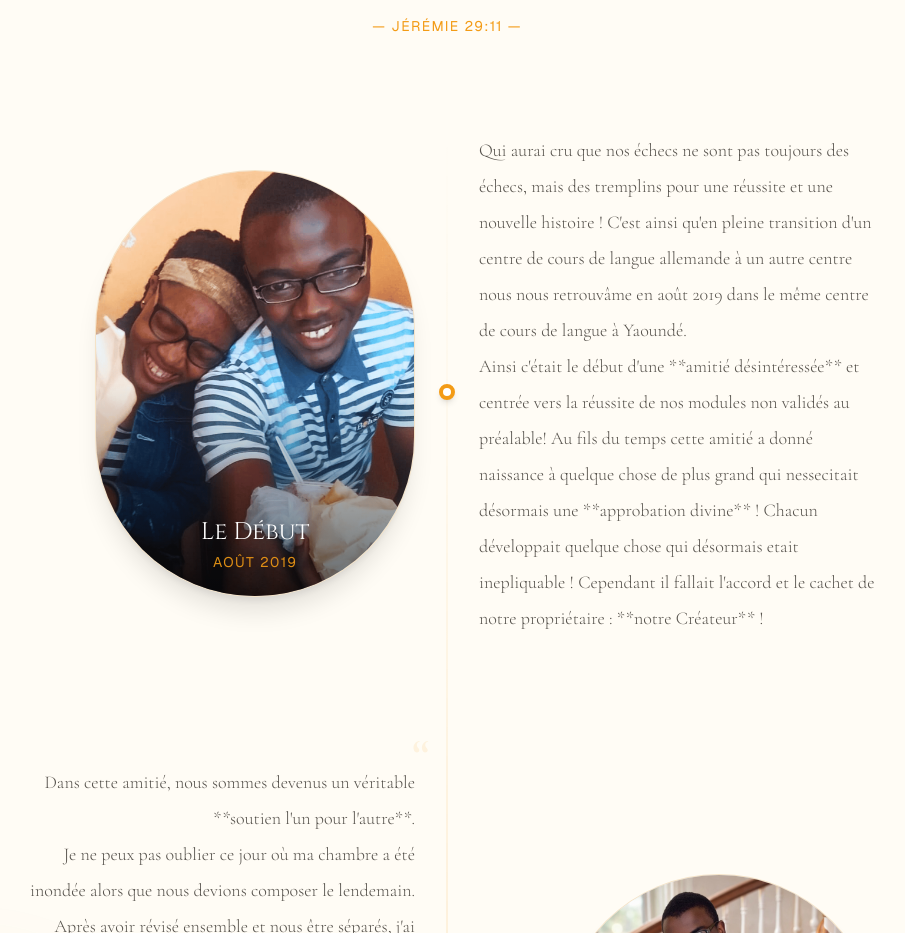
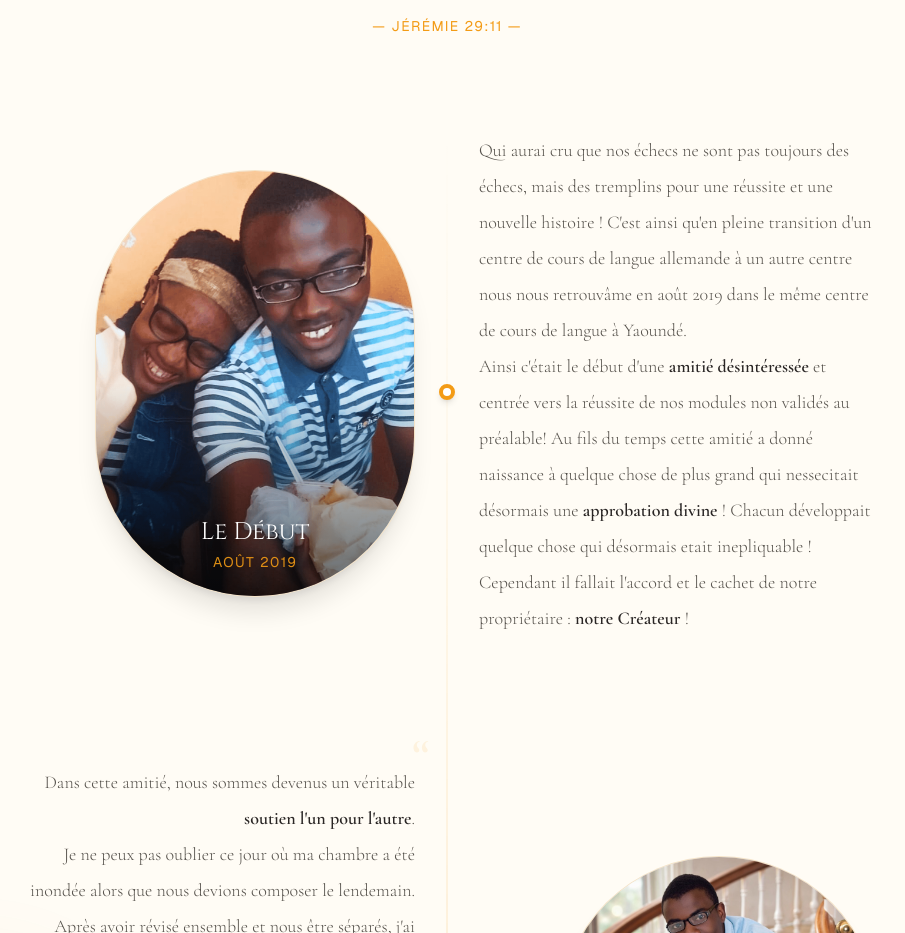
Before and after one commit to kenryalonzo/com.wedding.website, a Next.js app: page / in a window 1280 px wide. Shown: the part 1867-2800 px from the top of the page, without its empty margins (193-1098 px from the left). Built offline with nearby package versions, Linux system fonts and the light colour scheme; no server answers; the database is empty; a web font is replaced by a local one.

Commit message:
feat: Implement scroll reveal functionality and integrate it into various page sections.

```diff
--- a/components/Donation.tsx
+++ b/components/Donation.tsx
@@ -5,6 +5,7 @@ import { useState } from "react";
 import { useLanguage } from "@/components/providers/LanguageContext";
 import { translations } from "@/lib/translations";
 import Image from "next/image";
+import ScrollReveal from "@/components/ScrollReveal";
 
 export default function Donation() {
   const { language } = useLanguage();
@@ -22,6 +23,7 @@ export default function Donation() {
   return (
     <section id="remerciements" className="py-24 relative">
       <div className="container mx-auto px-4 max-w-4xl">
+        <ScrollReveal variant="fade-up">
           <div className="bg-white/40 backdrop-blur-md border border-white/60 p-12 md:p-16 rounded-sm shadow-xl relative overflow-hidden">
             {/* Subtle corner decorations */}
             <div className="absolute top-0 left-0 w-20 h-20 border-t border-l border-gold/30" />
@@ -74,7 +76,9 @@ export default function Donation() {
 
               {/* PayPal Section — QR Code + Link */}
               <div className="flex flex-col items-center text-center space-y-6">
-              <span className="font-serif text-2xl text-stone-700">PayPal</span>
+                <span className="font-serif text-2xl text-stone-700">
+                  PayPal
+                </span>
 
                 {/* QR Code */}
                 <div className="relative group">
@@ -106,13 +110,10 @@ export default function Donation() {
                     paypal.me/CedricLaurel
                   </span>
                 </a>
-
-              <p className="text-xs text-amber-700 bg-amber-50 border border-amber-200 rounded-lg px-3 py-2 max-w-[260px] leading-relaxed">
-                {t.paypalTip}
-              </p>
               </div>
             </div>
           </div>
+        </ScrollReveal>
       </div>
     </section>
   );
--- a/components/SaveTheDate.tsx
+++ b/components/SaveTheDate.tsx
@@ -4,6 +4,7 @@ import Image from "next/image";
 import { useModal } from "@/components/providers/ModalProvider";
 import { useLanguage } from "@/components/providers/LanguageContext";
 import { translations } from "@/lib/translations";
+import ScrollReveal from "@/components/ScrollReveal";
 
 export default function SaveTheDate() {
   const { openRSVP } = useModal();
@@ -19,6 +20,7 @@ export default function SaveTheDate() {
       <div className="container mx-auto px-4 max-w-6xl relative z-10">
         <div className="grid md:grid-cols-2 gap-12 items-center">
           {/* Image on the left */}
+          <ScrollReveal variant="fade-left">
             <div className="relative group">
               <div className="absolute -inset-4 bg-linear-to-br from-gold/20 to-royal-blue/20 rounded-2xl blur-xl group-hover:blur-2xl transition-all duration-500" />
               <div className="relative h-[320px] md:h-[380px] rounded-2xl overflow-hidden shadow-2xl">
@@ -34,8 +36,10 @@ export default function SaveTheDate() {
               <div className="absolute -top-3 -left-3 w-16 h-16 border-t-2 border-l-2 border-gold" />
               <div className="absolute -bottom-3 -right-3 w-16 h-16 border-b-2 border-r-2 border-gold" />
             </div>
+          </ScrollReveal>
 
           {/* Content on the right */}
+          <ScrollReveal variant="fade-right" delay={200}>
             <div className="text-center md:text-left space-y-8">
               {/* Decorative line */}
               <div className="flex items-center justify-center md:justify-start gap-4">
@@ -91,6 +95,7 @@ export default function SaveTheDate() {
                 </p>
               </div>
             </div>
+          </ScrollReveal>
         </div>
       </div>
     </section>
--- /dev/null
+++ b/components/ScrollReveal.tsx
@@ -0,0 +1,65 @@
+"use client";
+
+import { useScrollReveal } from "@/hooks/useScrollReveal";
+import React from "react";
+
+type RevealVariant =
+  | "fade-up"
+  | "fade-left"
+  | "fade-right"
+  | "fade-scale"
+  | "fade-in";
+
+interface ScrollRevealProps {
+  children: React.ReactNode;
+  variant?: RevealVariant;
+  delay?: number;
+  className?: string;
+}
+
+export default function ScrollReveal({
+  children,
+  variant = "fade-up",
+  delay = 0,
+  className = "",
+}: ScrollRevealProps) {
+  const [ref, isVisible] = useScrollReveal<HTMLDivElement>();
+
+  const variantClasses: Record<
+    RevealVariant,
+    { hidden: string; visible: string }
+  > = {
+    "fade-up": {
+      hidden: "opacity-0 translate-y-12",
+      visible: "opacity-100 translate-y-0",
+    },
+    "fade-left": {
+      hidden: "opacity-0 -translate-x-12",
+      visible: "opacity-100 translate-x-0",
+    },
+    "fade-right": {
+      hidden: "opacity-0 translate-x-12",
+      visible: "opacity-100 translate-x-0",
+    },
+    "fade-scale": {
+      hidden: "opacity-0 scale-95",
+      visible: "opacity-100 scale-100",
+    },
+    "fade-in": {
+      hidden: "opacity-0",
+      visible: "opacity-100",
+    },
+  };
+
+  const v = variantClasses[variant];
+
+  return (
+    <div
+      ref={ref}
+      className={`transition-all duration-700 ease-out ${isVisible ? v.visible : v.hidden} ${className}`}
+      style={{ transitionDelay: `${delay}ms` }}
+    >
+      {children}
+    </div>
+  );
+}
--- a/components/Story.tsx
+++ b/components/Story.tsx
@@ -2,12 +2,14 @@
 
 import { useLanguage } from "@/components/providers/LanguageContext";
 import { translations } from "@/lib/translations";
+import ScrollReveal from "@/components/ScrollReveal";
 
 export default function Story() {
   const { language } = useLanguage();
   const t = translations[language].story;
 
   return (
+    <ScrollReveal variant="fade-scale">
       <div className="w-full max-w-sm mx-auto">
         <div className="relative p-7 border border-gold/40 rounded-sm bg-[#e6f0ff]/95 backdrop-blur-sm shadow-2xl">
           <div className="absolute -top-3 -left-3 w-12 h-12 border-t border-l border-gold" />
@@ -30,5 +32,6 @@ export default function Story() {
           </cite>
         </div>
       </div>
+    </ScrollReveal>
   );
 }
--- a/components/Testimonials.tsx
+++ b/components/Testimonials.tsx
@@ -5,6 +5,7 @@ import { useLanguage } from "@/components/providers/LanguageContext";
 import { translations } from "@/lib/translations";
 import React from "react";
 import Image from "next/image";
+import ScrollReveal from "@/components/ScrollReveal";
 
 /**
  * Renders text with **bold** markers as <strong> elements.
@@ -52,6 +53,7 @@ export default function Testimonials() {
 
       <div className="container mx-auto px-4 max-w-4xl relative z-10">
         {/* Section Header */}
+        <ScrollReveal variant="fade-up">
           <div className="text-center mb-16 md:mb-24">
             <h2 className="text-4xl md:text-5xl lg:text-6xl font-serif text-transparent bg-clip-text bg-linear-to-r from-gold to-yellow-600 mb-6 relative inline-block">
               <span className="relative z-10">{t.sectionTitle}</span>
@@ -65,6 +67,7 @@ export default function Testimonials() {
               </span>
             </p>
           </div>
+        </ScrollReveal>
 
         {/* Timeline Items */}
         <div className="space-y-16 md:space-y-32 relative">
@@ -75,8 +78,12 @@ export default function Testimonials() {
             const isEven = index % 2 === 0;
             const hasImage = step.id in imageMap;
             return (
+              <ScrollReveal
+                key={step.id}
+                variant={isEven ? "fade-left" : "fade-right"}
+                delay={100}
+              >
                 <div
-                key={step.id}
                   className={`flex flex-col md:flex-row gap-8 md:gap-16 items-center ${
                     isEven ? "" : "md:flex-row-reverse"
                   }`}
@@ -171,17 +178,22 @@ export default function Testimonials() {
 
                       <div className="prose prose-stone prose-lg max-w-none">
                         <p className="whitespace-pre-line text-stone-600 leading-loose font-light text-lg [font-family:var(--font-cormorant)]">
-                        {step.content}
+                          {renderBoldText(
+                            step.content,
+                            "font-semibold text-stone-800",
+                          )}
                         </p>
                       </div>
                     </div>
                   </div>
                 </div>
+              </ScrollReveal>
             );
           })}
         </div>
 
         {/* Dress Code Section */}
+        <ScrollReveal variant="fade-up">
           <div className="mt-24 md:mt-32 max-w-3xl mx-auto">
             <div className="relative bg-linear-to-br from-[#003791] to-[#002a70] text-white p-8 md:p-12 rounded-3xl shadow-2xl overflow-hidden text-center border-4 border-white/10">
               {/* Decorative Elements */}
@@ -222,6 +234,7 @@ export default function Testimonials() {
               </div>
             </div>
           </div>
+        </ScrollReveal>
       </div>
     </section>
   );
--- /dev/null
+++ b/hooks/useScrollReveal.ts
@@ -0,0 +1,43 @@
+"use client";
+
+import { useEffect, useRef, useState, RefObject } from "react";
+
+interface ScrollRevealOptions {
+  threshold?: number;
+  rootMargin?: string;
+  once?: boolean;
+}
+
+export function useScrollReveal<T extends HTMLElement = HTMLDivElement>(
+  options: ScrollRevealOptions = {},
+): [RefObject<T | null>, boolean] {
+  const {
+    threshold = 0.15,
+    rootMargin = "0px 0px -60px 0px",
+    once = true,
+  } = options;
+  const ref = useRef<T | null>(null);
+  const [isVisible, setIsVisible] = useState(false);
+
+  useEffect(() => {
+    const element = ref.current;
+    if (!element) return;
+
+    const observer = new IntersectionObserver(
+      ([entry]) => {
+        if (entry.isIntersecting) {
+          setIsVisible(true);
+          if (once) observer.unobserve(element);
+        } else if (!once) {
+          setIsVisible(false);
+        }
+      },
+      { threshold, rootMargin },
+    );
+
+    observer.observe(element);
+    return () => observer.disconnect();
+  }, [threshold, rootMargin, once]);
+
+  return [ref, isVisible];
+}
```
Also changed, not shown: components/Guestbook.tsx (+11 -1 lines), components/Location.tsx (+35 -0 lines). Lines whose indentation alone changed are shown as unchanged.
